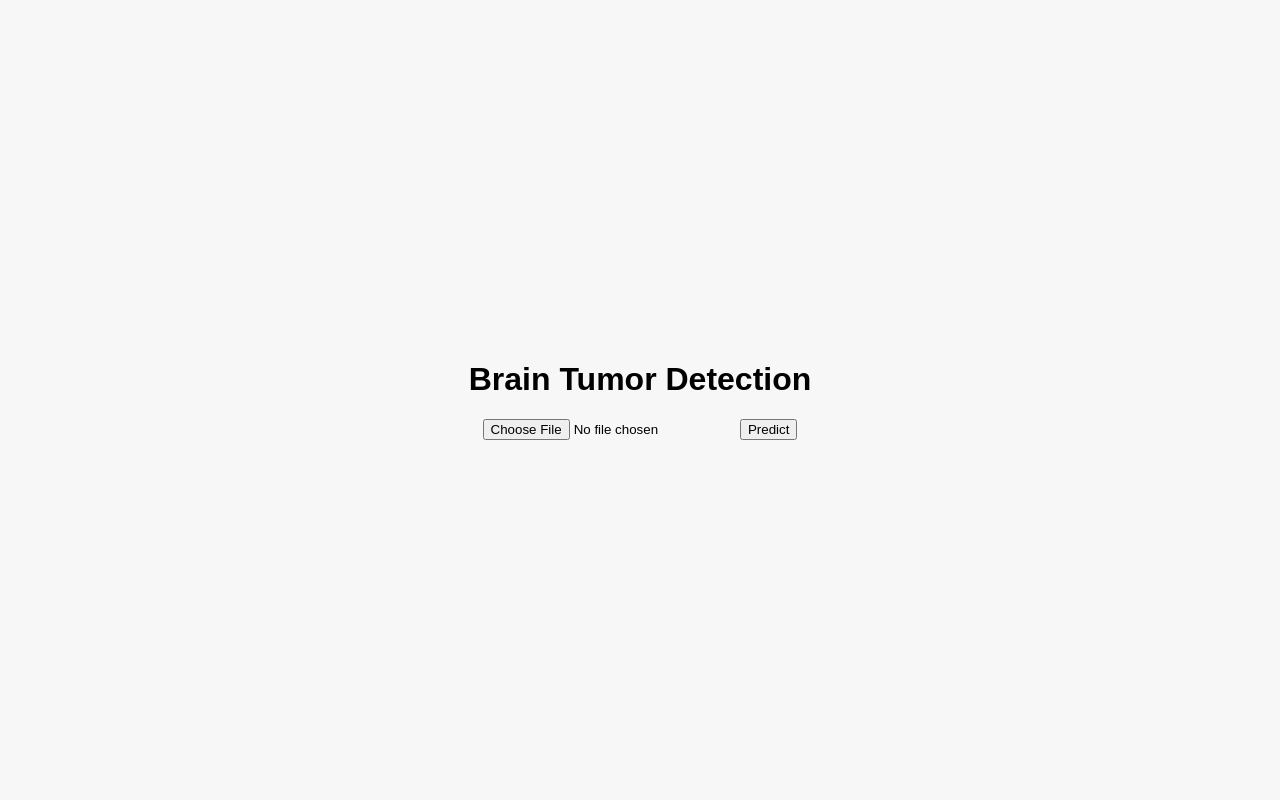
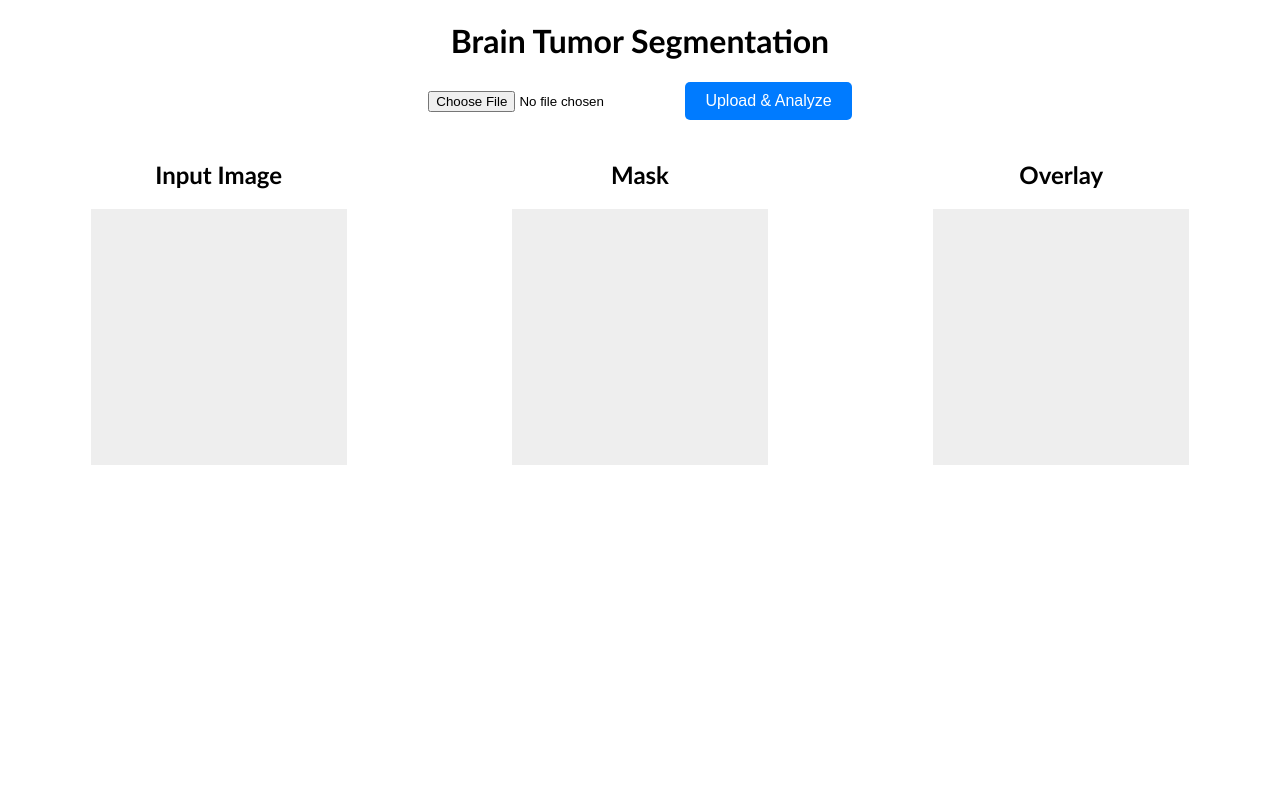
Before and after one commit to IlliaKarpenko/BrainTumorDetection, a Flask app: page / in a window 1280 px wide. Run offline with Flask 3, Linux system fonts and the light colour scheme.

Commit message:
Updated the UI

```diff
--- a/IMPL/app.py
+++ b/IMPL/app.py
@@ -1,64 +1,75 @@
 import os
+from flask import Flask, render_template, request, send_from_directory
+from keras.src.saving import load_model
+from werkzeug.utils import secure_filename
 import numpy as np
+import cv2
 from PIL import Image
-import tensorflow as tf
-from flask import Flask, request, render_template, redirect, url_for
-from werkzeug.utils import secure_filename
+from utils import *
+
+model = load_model('unet.keras', custom_objects={'dice_coefficients_loss': dice_coefficients_loss,
+                                                      'intersection_over_union': intersection_over_union,
+                                                      'dice_coefficients': dice_coefficients})
+
+app = Flask(__name__)
+app.config['UPLOAD_FOLDER'] = 'static/uploads'  # Corrected path
 
 app = Flask(__name__)
 app.config['UPLOAD_FOLDER'] = 'static/uploads'
-app.config['ALLOWED_EXTENSIONS'] = {'png', 'jpg', 'jpeg', 'tif'}
-
-# Load your trained model
-model = tf.keras.models.load_model('unet.keras', compile=False)
-
-def allowed_file(filename):
-    return '.' in filename and filename.rsplit('.', 1)[1].lower() in app.config['ALLOWED_EXTENSIONS']
 
 @app.route('/', methods=['GET', 'POST'])
-def upload_file():
+def index():
     if request.method == 'POST':
         if 'file' not in request.files:
-            return redirect(request.url)
+            return render_template('index.html',
+ error='No file part')
         file = request.files['file']
         if file.filename == '':
-            return redirect(request.url)
-        if file and allowed_file(file.filename):
+            return render_template('index.html', error='No selected file')
+        if file:
             filename = secure_filename(file.filename)
-            file_path = os.path.join(app.config['UPLOAD_FOLDER'], filename)
-            file.save(file_path)
-            # Convert .tif to .png
-            if filename.rsplit('.', 1)[1].lower() == 'tif':
-                file_path = convert_to_png(file_path)
-            prediction_path = predict(file_path)
-            return render_template('index.html', original=file_path, prediction=prediction_path)
+            filepath = os.path.join(app.config['UPLOAD_FOLDER'], filename)
+            file.save(filepath)
+            # Prediction
+
+            result_image_path, overlay_image_path = process_image(filepath, filename.rsplit('.', 1)[0])
+            return render_template('index.html', input_image=filename, result_image=result_image_path, overlay_image=overlay_image_path)
     return render_template('index.html')
 
-def convert_to_png(tif_path):
-    with Image.open(tif_path) as img:
-        png_path = tif_path.rsplit('.', 1)[0] + '.png'
-        img.save(png_path)
-    return png_path
 
-def predict(image_path):
-    # Preprocess the image
-    image = Image.open(image_path).convert('RGB')
-    image = image.resize((256, 256))
-    image = np.array(image) / 255.0
-    image = np.expand_dims(image, axis=0)
+@app.route('/uploads/<filename>')
+def uploaded_file(filename):
+    return send_from_directory(app.config['UPLOAD_FOLDER'], filename)
 
-    # Predict
-    prediction = model.predict(image)
-    prediction = (prediction[0, :, :, 0] > 0.5).astype(np.uint8) * 255
 
-    # Save the prediction as an image
-    prediction_image_path = os.path.join(app.config['UPLOAD_FOLDER'], 'prediction.png')
-    prediction_image = Image.fromarray(prediction)
-    prediction_image.save(prediction_image_path)
+def process_image(filepath, base_filename):
+    input_image = Image.open(filepath)
+    input_image = input_image.convert("RGB")
+    input_image = np.array(input_image)
+    input_image = cv2.resize(input_image, (256, 256))
+    input_image_display = input_image.copy()
+    input_image = input_image / 255.0
+    input_image = np.expand_dims(input_image, axis=0)
 
-    return 'uploads/prediction.png'
+    predicted_mask = model.predict(input_image)
+    predicted_mask = (predicted_mask[0] > 0.5).astype(np.uint8) * 255
+
+    # Convert mask to 3 channels for overlaying
+    predicted_mask_3ch = cv2.cvtColor(predicted_mask, cv2.COLOR_GRAY2BGR)
+
+    # Create overlay image
+    overlay = cv2.addWeighted(input_image_display, 0.7, predicted_mask_3ch, 0.3, 0.0)
+
+    # Save images
+    result_filename = f'scanned_{base_filename}.png'
+    overlay_filename = f'overlay_{base_filename}.png'
+    result_image_path = os.path.join(app.config['UPLOAD_FOLDER'], result_filename)
+    overlay_image_path = os.path.join(app.config['UPLOAD_FOLDER'], overlay_filename)
+
+    cv2.imwrite(result_image_path, predicted_mask)
+    cv2.imwrite(overlay_image_path, overlay)
+
+    return result_filename, overlay_filename
 
 if __name__ == '__main__':
-    if not os.path.exists(app.config['UPLOAD_FOLDER']):
-        os.makedirs(app.config['UPLOAD_FOLDER'])
     app.run(debug=True)
--- /dev/null
+++ b/IMPL/static/style.css
@@ -0,0 +1,43 @@
+body {
+    font-family: 'Trebuchet MS', sans-serif;
+}
+
+.error {
+    color: red;
+}
+
+.upload-container {
+    text-align: center;
+    margin-bottom: 20px;
+}
+
+.upload-button {
+    background-color: #007bff;
+    color: white;
+    padding: 10px 20px;
+    border: none;
+    border-radius: 5px;
+    cursor: pointer;
+    font-size: 16px;
+}
+
+.image-container {
+    display: flex;
+    justify-content: space-around;
+}
+
+.image-box {
+    text-align: center;
+    width: 30%;
+}
+
+.placeholder {
+    width: 256px;
+    height: 256px;
+    background-color: #eee;
+    margin: 0 auto;
+}
+
+h1, h2 {
+    text-align: center;
+}
--- a/IMPL/templates/index.html
+++ b/IMPL/templates/index.html
@@ -1,56 +1,45 @@
 <!DOCTYPE html>
-<html lang="en">
+<html>
 <head>
-    <meta charset="UTF-8">
-    <title>Brain Tumor Detection</title>
-    <style>
-        body {
-            font-family: Montserrat, sans-serif;
-            margin: 0;
-            padding: 0;
-            display: flex;
-            flex-direction: column;
-            align-items: center;
-            justify-content: center;
-            height: 100vh;
-            background-color: #f7f7f7;
-        }
-        .container {
-            text-align: center;
-        }
-        .images {
-            display: flex;
-            justify-content: space-around;
-            margin-top: 20px;
-        }
-        img {
-            max-width: 45%; /* Adjusted to 2x larger */
-            border: 1px solid #ddd;
-            border-radius: 4px;
-            padding: 5px;
-            background-color: white;
-        }
-    </style>
+    <title>Brain Tumor Segmentation</title>
+    <link rel="stylesheet" href="{{ url_for('static', filename='style.css') }}">
 </head>
 <body>
-    <div class="container">
-        <h1>Brain Tumor Detection</h1>
-        <form method="post" enctype="multipart/form-data">
-            <input type="file" name="file" accept="image/*">
-            <button type="submit">Predict</button>
+    <h1>Brain Tumor Segmentation</h1>
+    {% if error %}
+        <p class="error">{{ error }}</p>
+    {% endif %}
+
+    <div class="upload-container">
+        <form method="POST" enctype="multipart/form-data">
+            <input type="file" name="file" id="file-upload" accept=".png, .jpg, .jpeg, .tif">
+            <input type="submit" value="Upload & Analyze" class="upload-button">
         </form>
-        <div class="images">
-            {% if original %}
-            <div>
-                <h3>Original Image</h3>
-                <img src="{{ url_for('static', filename=original.split('/')[-1]) }}" alt="Original Image">
-            </div>
+    </div>
+
+    <div class="image-container">
+        <div class="image-box">
+            <h2>Input Image</h2>
+            {% if input_image %}
+                <img src="{{ url_for('uploaded_file', filename=input_image) }}" alt="Input Image">
+            {% else %}
+                <div class="placeholder"></div>
             {% endif %}
-            {% if prediction %}
-            <div>
-                <h3>Prediction</h3>
-                <img src="{{ url_for('static', filename=prediction.split('/')[-1]) }}" alt="Prediction Image">
-            </div>
+        </div>
+        <div class="image-box">
+            <h2>Mask</h2>
+            {% if result_image %}
+                <img src="{{ url_for('uploaded_file', filename=result_image) }}" alt="Mask">
+            {% else %}
+                <div class="placeholder"></div>
+            {% endif %}
+        </div>
+        <div class="image-box">
+            <h2>Overlay</h2>
+            {% if overlay_image %}
+                <img src="{{ url_for('uploaded_file', filename=overlay_image) }}" alt="Overlay">
+            {% else %}
+                <div class="placeholder"></div>
             {% endif %}
         </div>
     </div>
```
Also changed, not shown: 1 other file.
